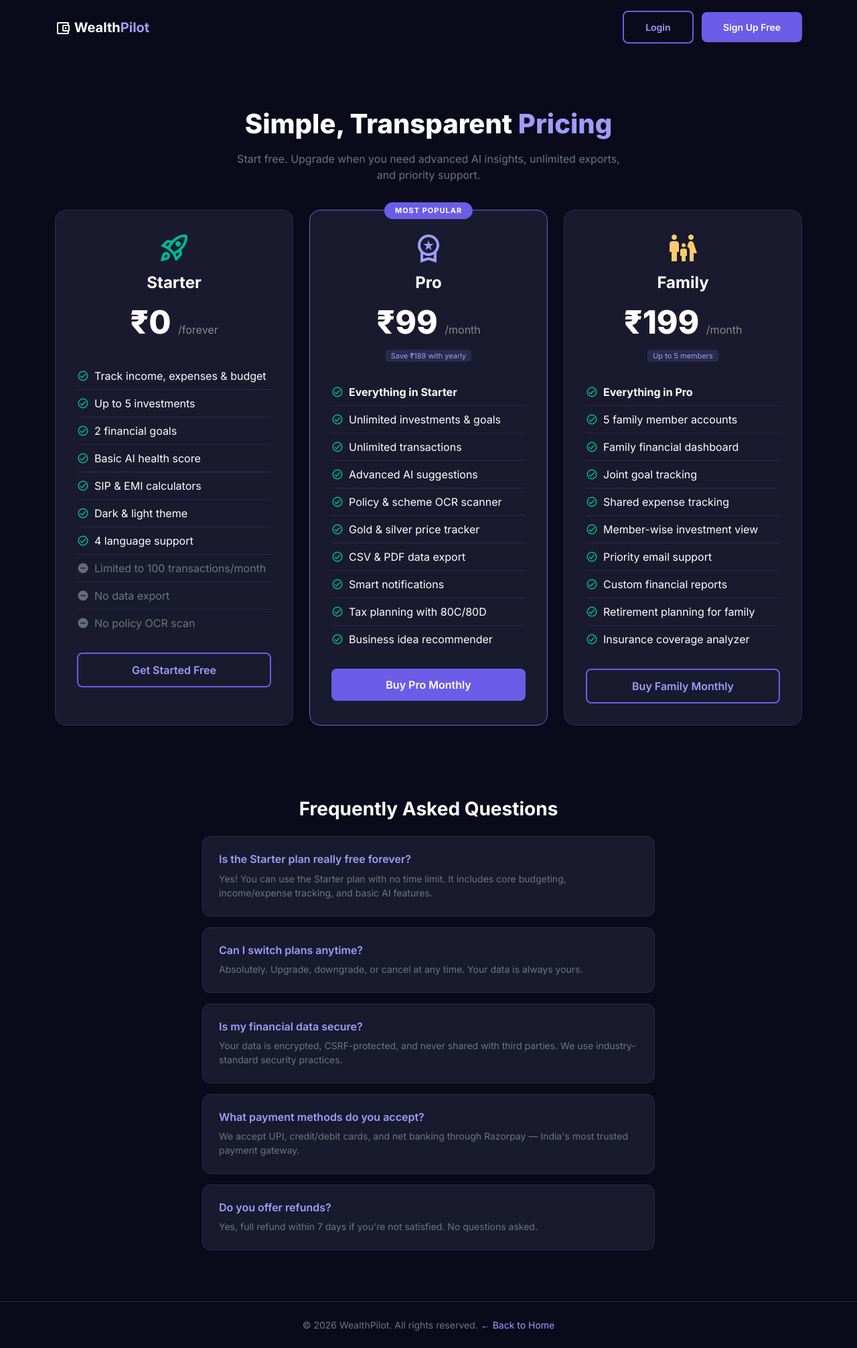
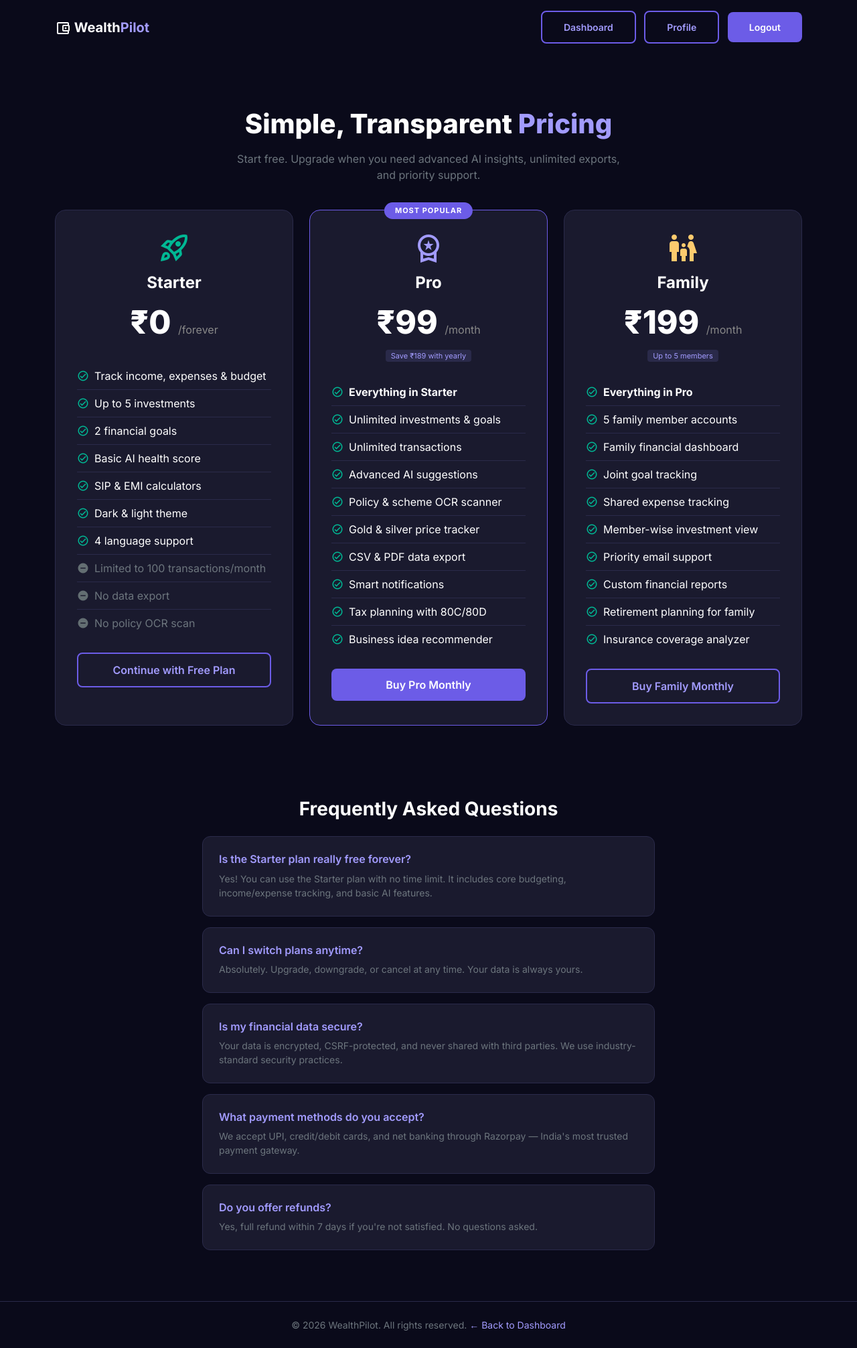
Before and after one commit to vinothkumarmari/WealthPilot, a Flask app: page /pricing in a window 1280 px wide. Shown: the whole page at 67% size. Run offline with Flask 3, Linux system fonts and the light colour scheme; a user stored in the database is signed in; some libraries are stand-ins or nearby versions.

Commit message:
Fix pricing page nav for authenticated users

```diff
--- a/app/templates/pricing.html
+++ b/app/templates/pricing.html
@@ -49,13 +49,19 @@
     <!-- Nav -->
     <nav class="navbar navbar-dark py-3">
         <div class="container">
-            <a class="navbar-brand fw-bold" href="{{ url_for('main.index') }}">
+            <a class="navbar-brand fw-bold" href="{{ url_for('main.dashboard') if current_user.is_authenticated else url_for('main.index') }}">
                 <span class="material-icons-outlined align-middle">account_balance_wallet</span>
                 Wealth<span style="color: var(--accent-light)">Pilot</span>
             </a>
             <div>
+                {% if current_user.is_authenticated %}
+                <a href="{{ url_for('main.dashboard') }}" class="btn btn-outline-accent btn-sm me-2">Dashboard</a>
+                <a href="{{ url_for('main.profile') }}" class="btn btn-outline-accent btn-sm me-2">Profile</a>
+                <a href="{{ url_for('main.logout') }}" class="btn btn-accent btn-sm">Logout</a>
+                {% else %}
                 <a href="{{ url_for('main.login') }}" class="btn btn-outline-accent btn-sm me-2">Login</a>
                 <a href="{{ url_for('main.register') }}" class="btn btn-accent btn-sm">Sign Up Free</a>
+                {% endif %}
             </div>
         </div>
     </nav>
@@ -93,7 +99,11 @@
                             <li><span class="material-icons-outlined cross">remove_circle</span> <span class="text-secondary">No policy OCR scan</span></li>
                         </ul>
                         <div class="text-center mt-4">
+                            {% if current_user.is_authenticated %}
+                            <a href="{{ url_for('main.dashboard') }}" class="btn btn-outline-accent w-100">Continue with Free Plan</a>
+                            {% else %}
                             <a href="{{ url_for('main.register') }}" class="btn btn-outline-accent w-100">Get Started Free</a>
+                            {% endif %}
                         </div>
                     </div>
                 </div>
@@ -192,7 +202,7 @@
 
     <!-- Footer -->
     <footer class="text-center py-4" style="background: #0a0a1a; border-top: 1px solid #2a2a4a;">
-        <p class="text-secondary small mb-0">&copy; 2026 WealthPilot. All rights reserved. <a href="{{ url_for('main.index') }}" class="back-link">← Back to Home</a></p>
+        <p class="text-secondary small mb-0">&copy; 2026 WealthPilot. All rights reserved. <a href="{{ url_for('main.dashboard') if current_user.is_authenticated else url_for('main.index') }}" class="back-link">← {{ 'Back to Dashboard' if current_user.is_authenticated else 'Back to Home' }}</a></p>
     </footer>
 
     <script src="https://cdn.jsdelivr.net/npm/bootstrap@5.3.2/dist/js/bootstrap.bundle.min.js"></script>
```
